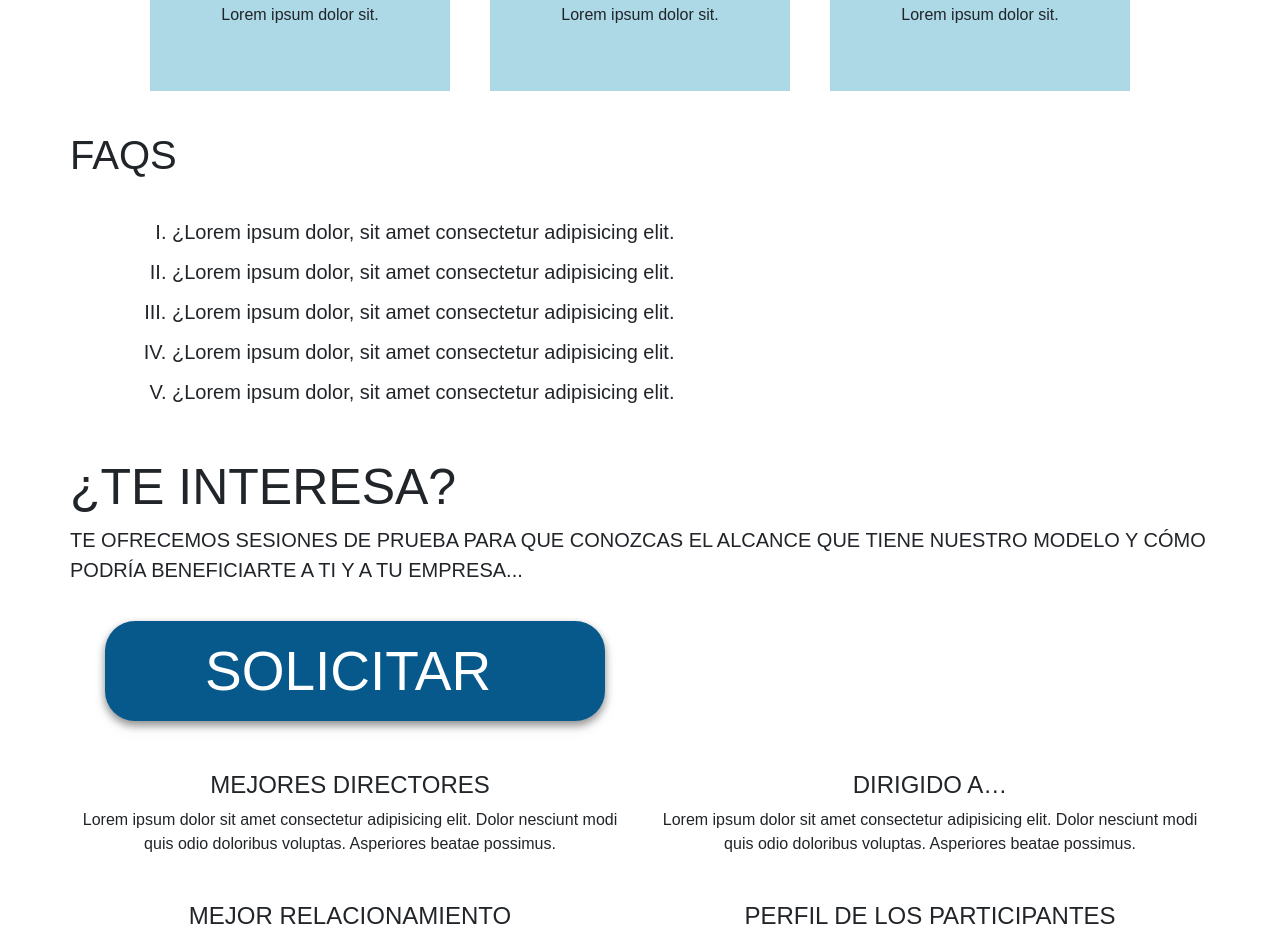
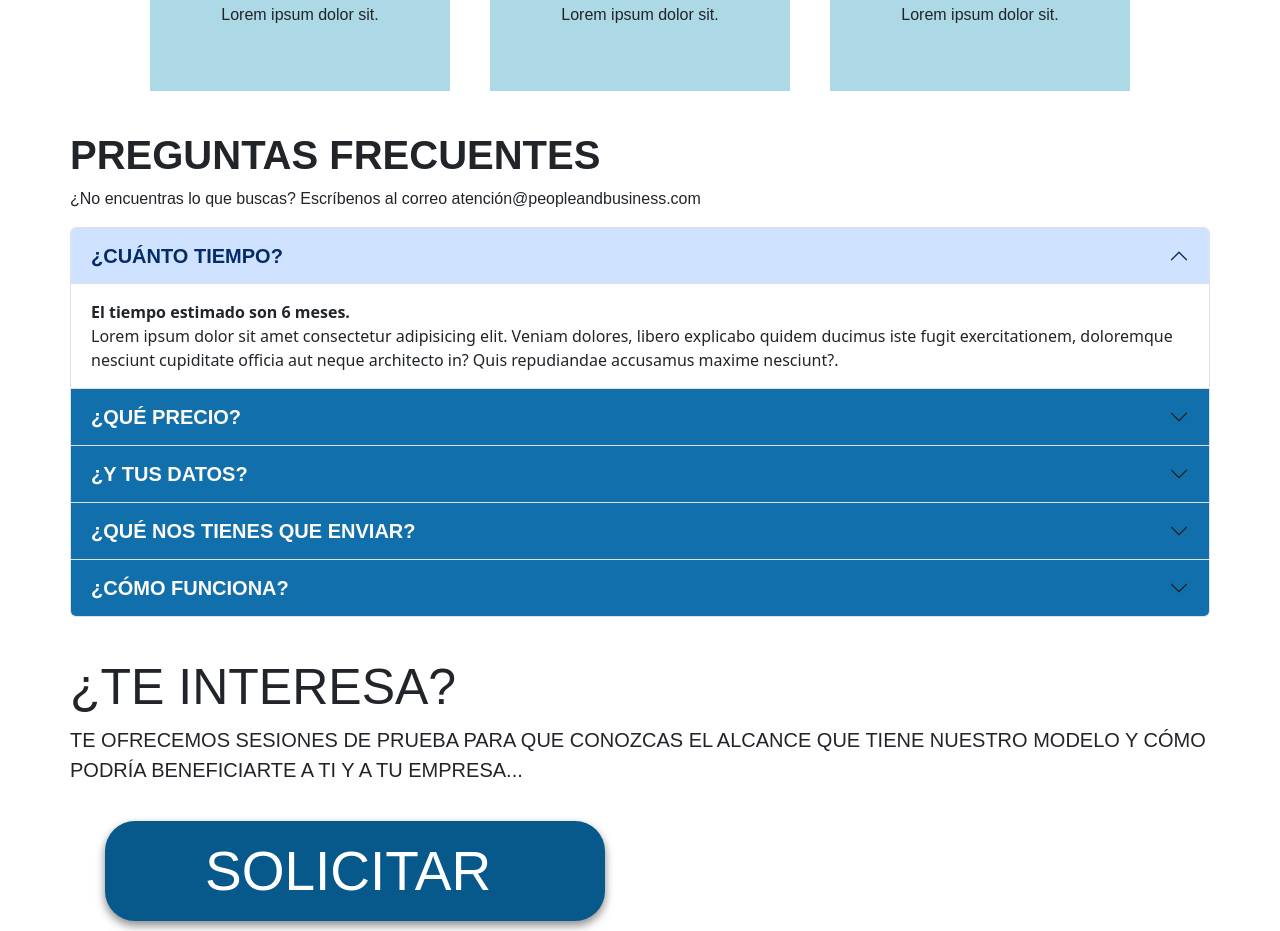
Before and after one commit to DiegoGR22/EntregaFinal-DiegoGuerrero, a plain HTML site: page pages/beneficios.html in a window 1280 px wide. Shown: the part 1451-2382 px from the top of the page. Drawn offline with nearby package versions, Linux system fonts and the light colour scheme; a web font is replaced by a local one.

Commit message:
[FIX] Se hizo un accordion con bootstrap para las FAQ's

```diff
--- a/css/style.css
+++ b/css/style.css
@@ -739,17 +739,15 @@ header{
 
 .faqs h3{
     font-size: 2.5rem;
-    padding-bottom: 1.875rem;
+    font-weight: bold;
 }
 
-.faqs ol{
-    list-style: upper-roman;
-    font-size: 1.25rem;
-    margin: 0rem 4.375rem;
-}
-
-.faqs ol li{
-    padding-bottom: .625rem;
+.accordion-button{
+    background-color: #1170ab;
+    color: snow;
+    text-transform: uppercase;
+    font-size: 20px;
+    font-weight: bold;
 }
 
 .cta-solicitar{
--- a/pages/beneficios.html
+++ b/pages/beneficios.html
@@ -28,13 +28,6 @@
     </header>
 
     <main>
-
-        <!-- <section class="beneficios-portada">
-            <div>
-                <h2>POTENCÍA TU ÉXITO EMPRESARIAL</h2>
-            </div>
-        </section> -->
-
 
         <!-- Carousel de portada con bootstrap -->
         <section>
@@ -128,15 +121,65 @@
         </section>
 
         <section class="faqs">
-            <h3>FAQS</h3>
-            <ol>
-                <li>¿Lorem ipsum dolor, sit amet consectetur adipisicing elit.</li>
-                <li>¿Lorem ipsum dolor, sit amet consectetur adipisicing elit.</li>
-                <li>¿Lorem ipsum dolor, sit amet consectetur adipisicing elit.</li>
-                <li>¿Lorem ipsum dolor, sit amet consectetur adipisicing elit.</li>
-                <li>¿Lorem ipsum dolor, sit amet consectetur adipisicing elit.</li>
-            </ol>
+
+            <h3>PREGUNTAS FRECUENTES</h3>
+            <p>¿No encuentras lo que buscas? Escríbenos al correo atención@peopleandbusiness.com</p>
+
+            <div class="accordion" id="accordionExample">
+                <div class="accordion-item">
+                    <h2 class="accordion-header">
+                        <button class="accordion-button" type="button" data-bs-toggle="collapse" data-bs-target="#collapseOne" aria-expanded="true" aria-controls="collapseOne">¿Cuánto tiempo?</button>
+                    </h2>
+                    <div id="collapseOne" class="accordion-collapse collapse show" data-bs-parent="#accordionExample">
+                        <div class="accordion-body">
+                            <strong>El tiempo estimado son 6 meses.</strong><br>Lorem ipsum dolor sit amet consectetur adipisicing elit. Veniam dolores, libero explicabo quidem ducimus iste fugit exercitationem, doloremque nesciunt cupiditate officia aut neque architecto in? Quis repudiandae accusamus maxime nesciunt?.
+                        </div>
+                    </div>
+                </div>
+                <div class="accordion-item">
+                    <h2 class="accordion-header">
+                        <button class="accordion-button collapsed" type="button" data-bs-toggle="collapse" data-bs-target="#collapseTwo" aria-expanded="false" aria-controls="collapseTwo">¿Qué precio?</button>
+                    </h2>
+                    <div id="collapseTwo" class="accordion-collapse collapse" data-bs-parent="#accordionExample">
+                        <div class="accordion-body">
+                        <strong>El costo es de $$$ mensuales.</strong><br>Lorem ipsum dolor sit amet consectetur adipisicing elit. Ipsam laborum voluptatibus facilis. Eos, ratione dolorem, nisi debitis dolore quia itaque similique exercitationem, vitae placeat et aliquid suscipit soluta commodi non!.
+                        </div>
+                    </div>
+                </div>
+                <div class="accordion-item">
+                    <h2 class="accordion-header">
+                        <button class="accordion-button collapsed" type="button" data-bs-toggle="collapse" data-bs-target="#collapseThree" aria-expanded="false" aria-controls="collapseThree">¿Y tus datos?</button>
+                    </h2>
+                    <div id="collapseThree" class="accordion-collapse collapse" data-bs-parent="#accordionExample">
+                        <div class="accordion-body">
+                        <strong>Tus datos están protegidos por el <a href="#">aviso de privacidad.</a></strong> <br>Lorem ipsum dolor sit amet consectetur adipisicing elit. Modi molestiae impedit eveniet magni ipsum explicabo reprehenderit saepe ad aperiam non atque expedita fugiat ab, sed, ullam, alias voluptates voluptas omnis?.
+                        </div>
+                    </div>
+                </div>
+                <div class="accordion-item">
+                    <h2 class="accordion-header">
+                        <button class="accordion-button collapsed" type="button" data-bs-toggle="collapse" data-bs-target="#collapseFour" aria-expanded="false" aria-controls="collapseFour">¿Qué nos tienes que enviar?</button>
+                    </h2>
+                    <div id="collapseFour" class="accordion-collapse collapse" data-bs-parent="#accordionExample">
+                        <div class="accordion-body">
+                        <strong>NADA!</strong> <br>Lorem ipsum dolor sit amet consectetur adipisicing elit. Modi molestiae impedit eveniet magni ipsum explicabo reprehenderit saepe ad aperiam non atque expedita fugiat ab, sed, ullam, alias voluptates voluptas omnis?.
+                        </div>
+                    </div>
+                </div>
+                <div class="accordion-item">
+                    <h2 class="accordion-header">
+                        <button class="accordion-button collapsed" type="button" data-bs-toggle="collapse" data-bs-target="#collapseFive" aria-expanded="false" aria-controls="collapseFive">¿Cómo funciona?</button>
+                    </h2>
+                    <div id="collapseFive" class="accordion-collapse collapse" data-bs-parent="#accordionExample">
+                        <div class="accordion-body">
+                        <strong>Somos una comunidad empresarial.</strong> <br>Lorem ipsum dolor sit amet consectetur adipisicing elit. Modi molestiae impedit eveniet magni ipsum explicabo reprehenderit saepe ad aperiam non atque expedita fugiat ab, sed, ullam, alias voluptates voluptas omnis?.
+                        </div>
+                    </div>
+                </div>
+            </div>
+
         </section>
+
         <section class="cta-solicitar">
             <h3>¿TE INTERESA?</h3>
             <p>TE OFRECEMOS SESIONES DE PRUEBA PARA QUE CONOZCAS EL ALCANCE QUE TIENE NUESTRO MODELO Y CÓMO PODRÍA BENEFICIARTE A TI  Y A TU EMPRESA...</p>
```
